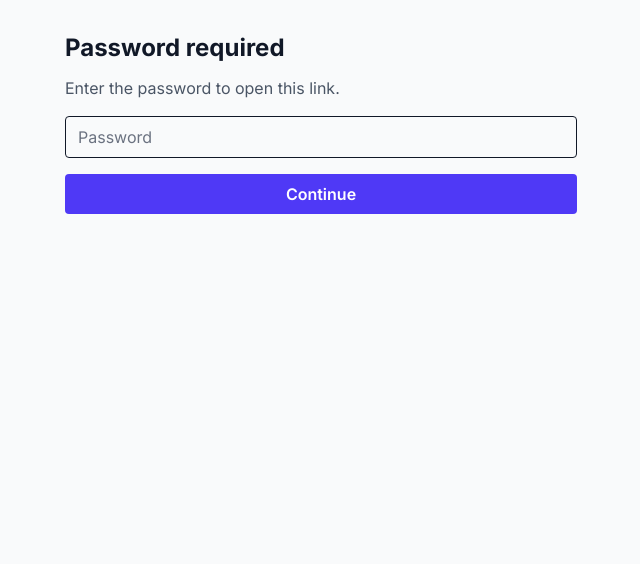
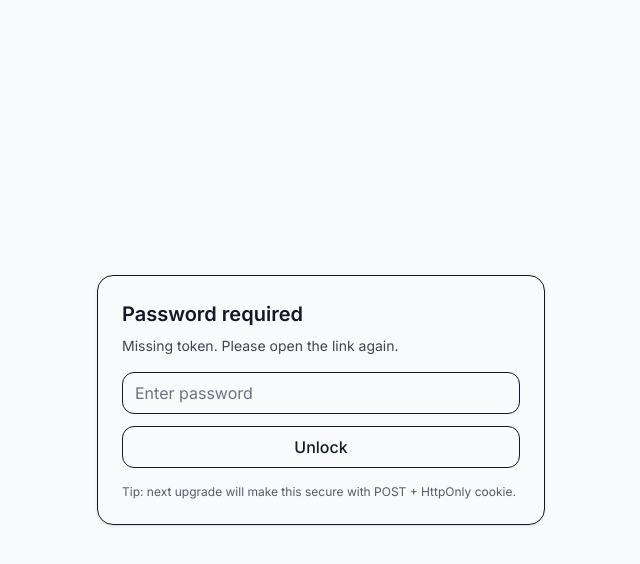
Before and after one commit to AmosLain/linkylocks, a Next.js app: page /password-required in a window 1280 px wide. Shown: the top 564 px of the page, without its empty margins (319-959 px from the left). Built offline with nearby package versions, Linux system fonts and the light colour scheme.

Commit message:
fix: remove useSearchParams from password-required (build-safe)

```diff
--- a/app/password-required/page.tsx
+++ b/app/password-required/page.tsx
@@ -1,44 +1,18 @@
-"use client";
+// app/password-required/page.tsx
+import PasswordRequiredClient from "./password-required-client";
 
-import { useRouter, useSearchParams } from "next/navigation";
-import { useState } from "react";
+export const dynamic = "force-dynamic";
 
-export default function PasswordRequiredPage() {
-  const sp = useSearchParams();
-  const router = useRouter();
+type Props = {
+  searchParams?: {
+    token?: string;
+    bad?: string;
+  };
+};
 
-  const token = sp.get("token") || "";
-  const bad = sp.get("bad") === "1";
+export default function PasswordRequiredPage({ searchParams }: Props) {
+  const token = searchParams?.token ?? "";
+  const bad = searchParams?.bad === "1";
 
-  const [pw, setPw] = useState("");
-
-  function submit() {
-    if (!token) return;
-    // send the password back to /l/[token] (simple MVP approach)
-    router.replace(`/l/${token}?pw=${encodeURIComponent(pw)}`);
-  }
-
-  return (
-    <main className="mx-auto max-w-xl p-8">
-      <h1 className="text-2xl font-bold">Password required</h1>
-      <p className="mt-3 text-gray-600">Enter the password to open this link.</p>
-
-      {bad && <p className="mt-2 text-sm text-red-600">Wrong password.</p>}
-
-      <input
-        className="mt-4 w-full rounded border px-3 py-2"
-        type="password"
-        value={pw}
-        onChange={(e) => setPw(e.target.value)}
-        placeholder="Password"
-      />
-
-      <button
-        onClick={submit}
-        className="mt-4 w-full rounded bg-indigo-600 px-4 py-2 font-semibold text-white"
-      >
-        Continue
-      </button>
-    </main>
-  );
+  return <PasswordRequiredClient token={token} bad={bad} />;
 }
--- /dev/null
+++ b/app/password-required/password-required-client.tsx
@@ -0,0 +1,68 @@
+// app/password-required/password-required-client.tsx
+"use client";
+
+import { useState } from "react";
+
+export default function PasswordRequiredClient({
+  token,
+  bad,
+}: {
+  token: string;
+  bad: boolean;
+}) {
+  const [pw, setPw] = useState("");
+
+  // Keep your current approach for now (query param) so MVP works.
+  // Next step: replace with POST + HttpOnly cookie.
+  const submitUrl = token ? `/l/${encodeURIComponent(token)}?pw=${encodeURIComponent(pw)}` : "#";
+
+  return (
+    <div className="min-h-screen flex items-center justify-center p-6">
+      <div className="max-w-md w-full rounded-2xl border p-6 shadow-sm">
+        <h1 className="text-xl font-semibold">Password required</h1>
+
+        {bad && (
+          <p className="mt-2 text-sm text-red-600">
+            Wrong password. Try again.
+          </p>
+        )}
+
+        {!token && (
+          <p className="mt-2 text-sm opacity-80">
+            Missing token. Please open the link again.
+          </p>
+        )}
+
+        <form
+          className="mt-4 space-y-3"
+          onSubmit={(e) => {
+            e.preventDefault();
+            if (!token) return;
+            window.location.href = submitUrl;
+          }}
+        >
+          <input
+            className="w-full rounded-xl border px-3 py-2"
+            type="password"
+            placeholder="Enter password"
+            value={pw}
+            onChange={(e) => setPw(e.target.value)}
+            disabled={!token}
+          />
+
+          <button
+            className="w-full rounded-xl border px-3 py-2 font-medium"
+            type="submit"
+            disabled={!token || !pw}
+          >
+            Unlock
+          </button>
+        </form>
+
+        <p className="mt-4 text-xs opacity-70">
+          Tip: next upgrade will make this secure with POST + HttpOnly cookie.
+        </p>
+      </div>
+    </div>
+  );
+}
```
